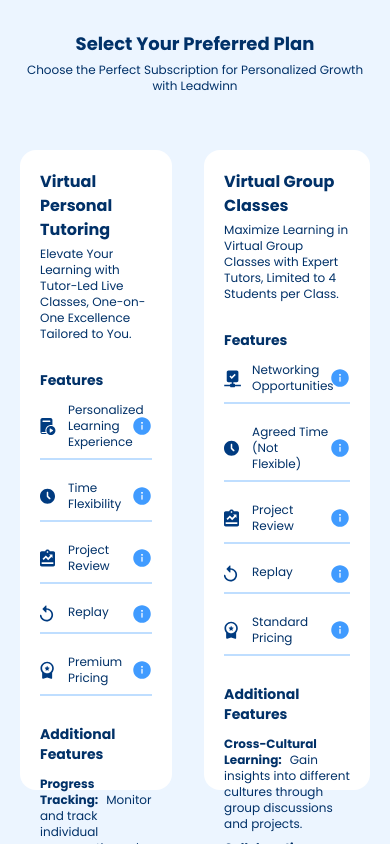
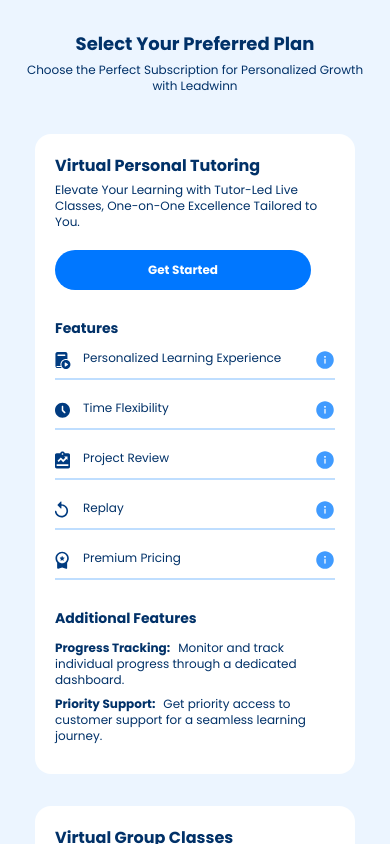
Before and after one commit to Adeleyeha-17/Leadwinn-Academy, a React (Vite) app: page /plans in a window 390 px wide. Shown: the part 1360-2204 px from the top of the page. Built offline with nearby package versions, Linux system fonts and the light colour scheme; no server answers.

Commit message:
update selectedPlan

```diff
--- a/src/sections/SelectedPlans/SelectedPlans.tsx
+++ b/src/sections/SelectedPlans/SelectedPlans.tsx
@@ -1,5 +1,5 @@
 import { experienceA, experienceB, pricing, replay, review, time, tips } from "../../assets/icons";
-import Button from "../../components/Button";
+import { Link } from "react-router-dom"
 
 export const SelectedPlans = () => {
    type PlanFeature = {
@@ -97,20 +97,21 @@ export const SelectedPlans = () => {
 
    return (
       <div className="bg-skill h-full font-poppins max-sm:px-5 py-20 sm:px-10 flex flex-col gap-10 justify-center sm:items-center">
-         <div className="text-heading flex flex-col justify-center items-center gap-1 mb-4">
+         <div className="text-heading flex flex-col justify-center items-center gap-1 sm:mb-4">
             <h3 className="text-lg sm:text-2xl lg:text-3xl font-semibold ">Select Your Preferred Plan</h3>
             <h5 className="max-sm:text-xs max-lg:text-sm text-center">Choose the Perfect Subscription for Personalized Growth with Leadwinn</h5>
          </div>
 
-         <div className="flex gap-8 mx-auto">
+         <div className="flex max-sm:flex-col gap-8 mx-auto">
             {plans.map((data, index) => (
-               <div key={index} className="bg-white lg:w-[27rem] xl:w-[33rem] h-[40rem] lg:h-[50rem] xl:h-[46rem] rounded-2xl text-heading p-5 lg:p-10">
+               <div key={index} className="bg-white mx-auto w-[20rem] lg:w-[27rem] xl:w-[33rem] h-[40rem] lg:h-[50rem] xl:h-[46rem] rounded-2xl text-heading p-5 lg:p-10">
                   <div className="mb-5">
                      <h1 className=" text-base lg:text-xl font-semibold mb-1">{data.title}</h1>
-                     <h4 className="text-xs lg:text-sm max-w-[22rem]">{data.description}</h4>
+                     <h4 className="text-xs lg:text-sm w-[17rem] lg:w-[19.5rem] xl:w-[22rem]">{data.description}</h4>
                   </div>
 
-                  <Button path="" title="Get Started" />
+                  <Link to="" className={ `inline-block justify-center items-center py-3 w-[16rem] lg:w-[19rem] xl:w-[21rem] bg-head-blue text-white text-xs text-center font-semibold rounded-3xl transition hover:bg-blue-600 ease-in-out duration-300 cursor-pointer`}>Get Started</Link>
+
 
                   <div className="mt-7">
                      <h4 className="text-sm lg:text-base font-semibold mb-3">{data.feature}</h4>
```
